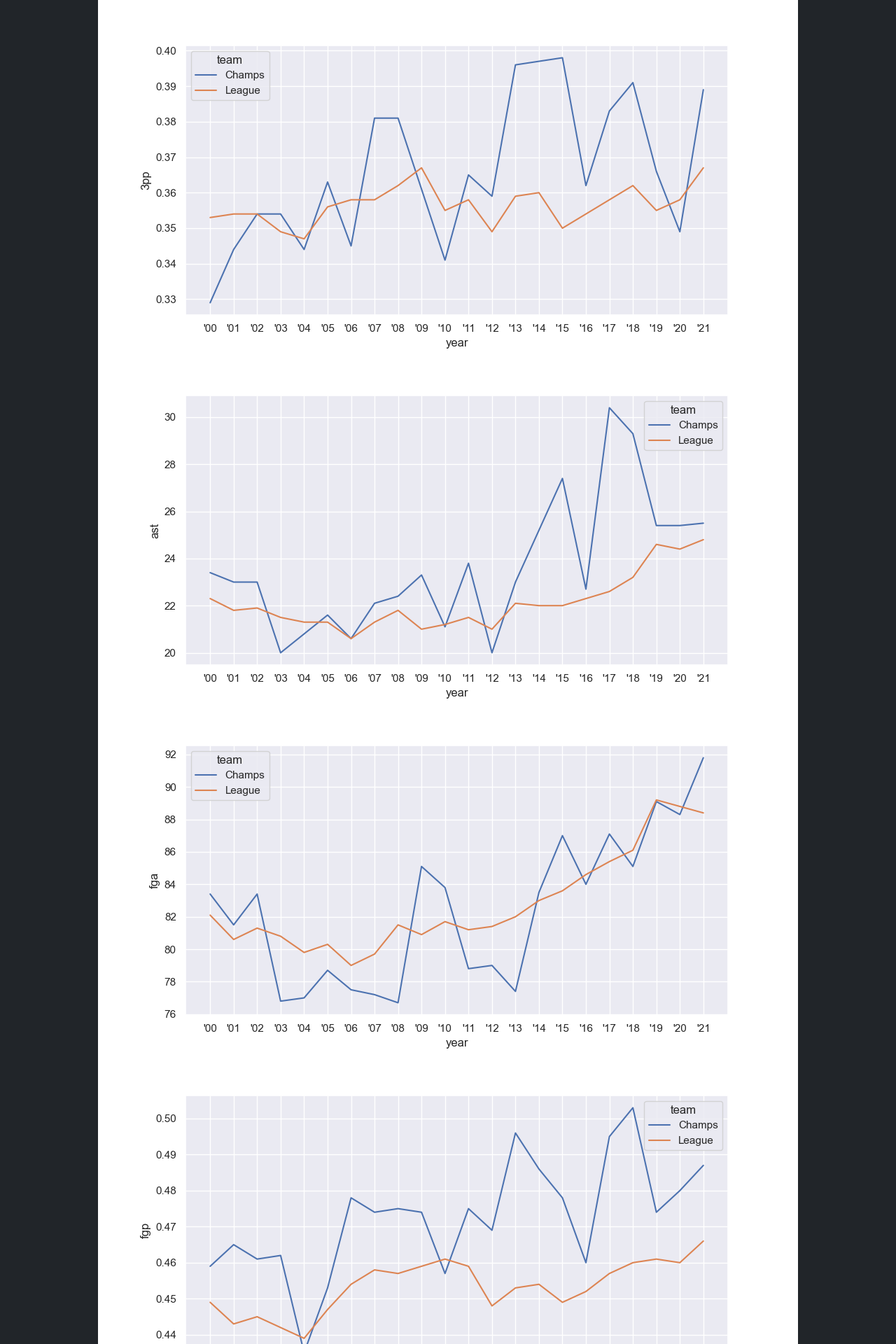
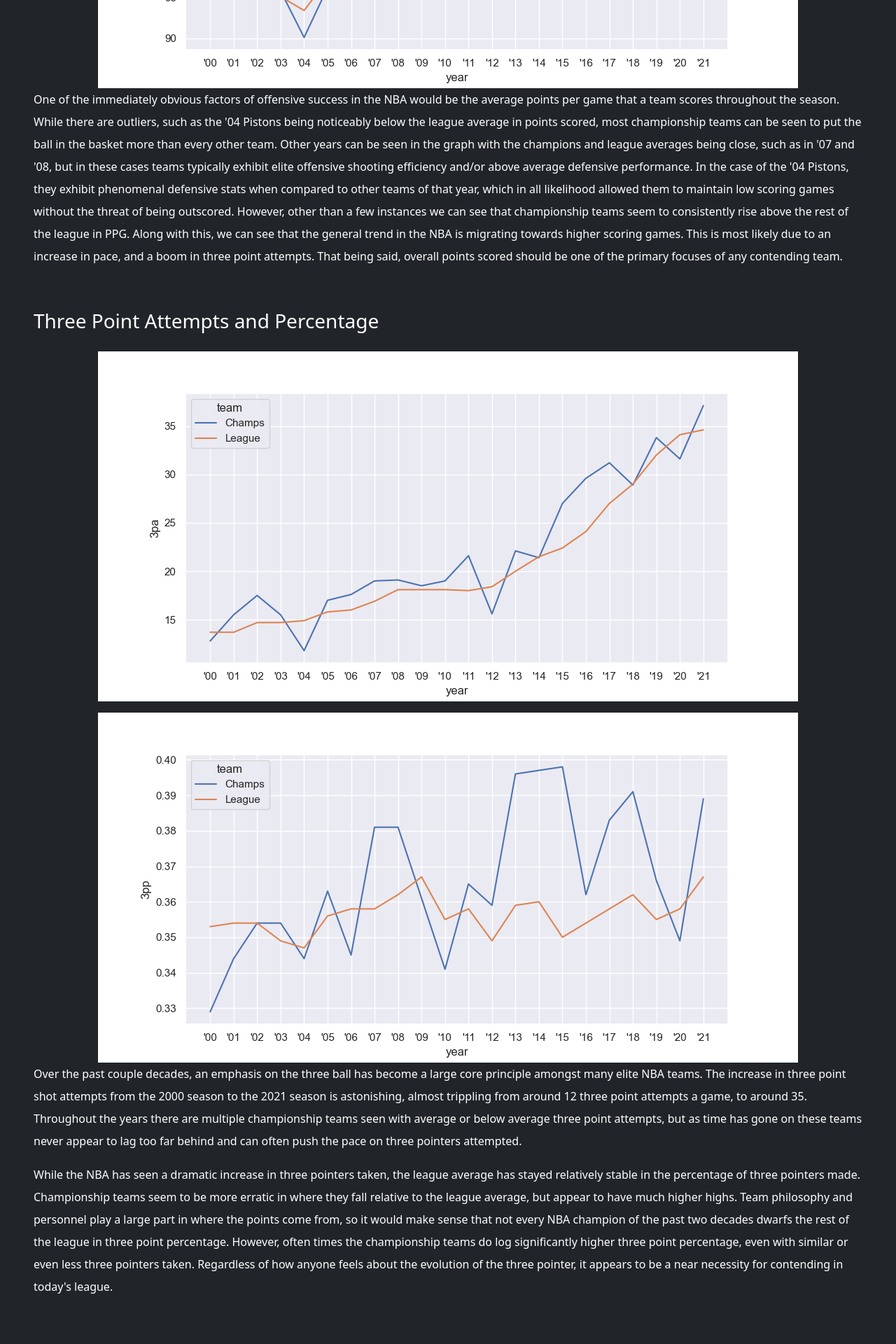
Before and after one commit to jekijo/NBAsite, a React (Create React App) app: page /offense in a window 1280 px wide. Shown: the part 880-2800 px from the top of the page at 70% size. Built offline with nearby package versions, Linux system fonts and the light colour scheme.

Commit message:
half update to offense page

```diff
--- a/src/Offense.js
+++ b/src/Offense.js
@@ -14,17 +14,97 @@ export default function Offense () {
       <div class='text-white bg-dark lh-lg mx-5'>
         <hr class='bg-dark'/>
         <p class='fs-1'>Offense</p>
-        <p></p>
-        <div class='text-center'>
-          <img src={TPP} alt=''/>
-          <img src={TPA} alt=''/>
-          <img src={AST} alt=''/>
-          <img src={FGA} alt=''/>
-          <img src={FGP} alt=''/>
-          <img src={FTA} alt=''/>
-          <img src={PPG} alt=''/>
-          <img src={TOV} alt=''/>
+        <hr></hr>
+        <div>
+          <br></br>
+          <p class='fs-3 text-left'>Points Per Game</p>
+          <div class='text-center'>
+            <img src={PPG} alt=''/>
+          </div>
+          <PointsExp />
+          <br></br>
+          <p class='fs-3 text-left'>Three Point Attempts and Percentage</p>
+          <div class='text-center'>
+            <img src={TPP} alt=''/>
+            <p></p>
+            <img src={TPA} alt=''/>
+          </div>
+          <ThreePointExp />
+          <br></br>
+          <p class='fs-3 text-left'>Field Goal Attempts and Percentage</p>
+          <div class='text-center'>
+            <img src={FGA} alt=''/>
+            <p></p>
+            <img src={FGP} alt=''/>
+          </div>
+          <FieldGoalExp />
+          <br></br>
+          <p class='fs-3 text-left'>Assists and Turnovers</p>
+          <br></br>
+          <div class='text-center'>
+            <img src={AST} alt=''/>
+            <p></p>
+            <img src={TOV} alt=''/>
+          </div>
+          <br></br>
+          <p class='fs-3 text-left'>Free Throw Attempts</p>
+          <br></br>
+          <div class='text-center'>
+            <img src={FTA} alt=''/>
+          </div>
         </div>
       </div>
     );
   }
+
+
+function ThreePointExp () {
+  return (
+    <div>
+    <p>Over the past couple decades, an emphasis on the three ball has become a large core principle amongst many
+      elite NBA teams. The increase in three point shot attempts from the 2000 season to the 2021 season is astonishing,
+      almost trippling from around 12 three point attempts a game, to around 35. Throughout the years there are multiple
+      championship teams seen with average or below average three point attempts, but as time has gone on these teams
+      never appear to lag too far behind and can often push the pace on three pointers attempted.
+    </p>
+    <p>
+      While the NBA has seen a dramatic increase in three pointers taken, the league average has stayed relatively stable
+      in the percentage of three pointers made. Championship teams seem to be more erratic in where they fall relative
+      to the league average, but appear to have much higher highs. Team philosophy and personnel play a large part in
+      where the points come from, so it would make sense that not every NBA champion of the past two decades dwarfs the
+      rest of the league in three point percentage. However, often times the championship teams do log significantly higher
+      three point percentage, even with similar or even less three pointers taken. Regardless of how anyone feels about
+      the evolution of the three pointer, it appears to be a near necessity for contending in today's league.
+    </p>
+    </div>
+  )
+}
+
+function PointsExp () {
+  return (
+    <p>One of the immediately obvious factors of offensive success in the NBA would be the average points
+      per game that a team scores throughout the season. While there are outliers, such as the '04 Pistons being
+      noticeably below the league average in points scored, most championship teams can be seen to put the ball
+      in the basket more than every other team. Other years can be seen in the graph with the champions and league
+      averages being close, such as in '07 and '08, but in these cases teams typically exhibit elite offensive shooting
+      efficiency and/or above average defensive performance. In the case of the '04 Pistons, they exhibit phenomenal
+      defensive stats when compared to other teams of that year, which in all likelihood allowed them to maintain low
+      scoring games without the threat of being outscored. However, other than a few instances we can see that championship
+      teams seem to consistently rise above the rest of the league in PPG. Along with this, we can see that the general
+      trend in the NBA is migrating towards higher scoring games. This is most likely due to an increase in pace, and
+      a boom in three point attempts. That being said, overall points scored should be one of the primary focuses of any
+      contending team.
+    </p>
+  )
+}
+
+
+function FieldGoalExp () {
+  return (
+    <p>
+      Similar to three pointers, overall field goal attempts have also increased over the past 20 years. While championship
+      teams are seen with attempts below the league average as much as above, one thing that stands firm is a consistent
+      elite level of shooting efficiency. Only two champions since the year 2000 have had a below average shooting percentage.
+    </p>
+  )
+}
```
